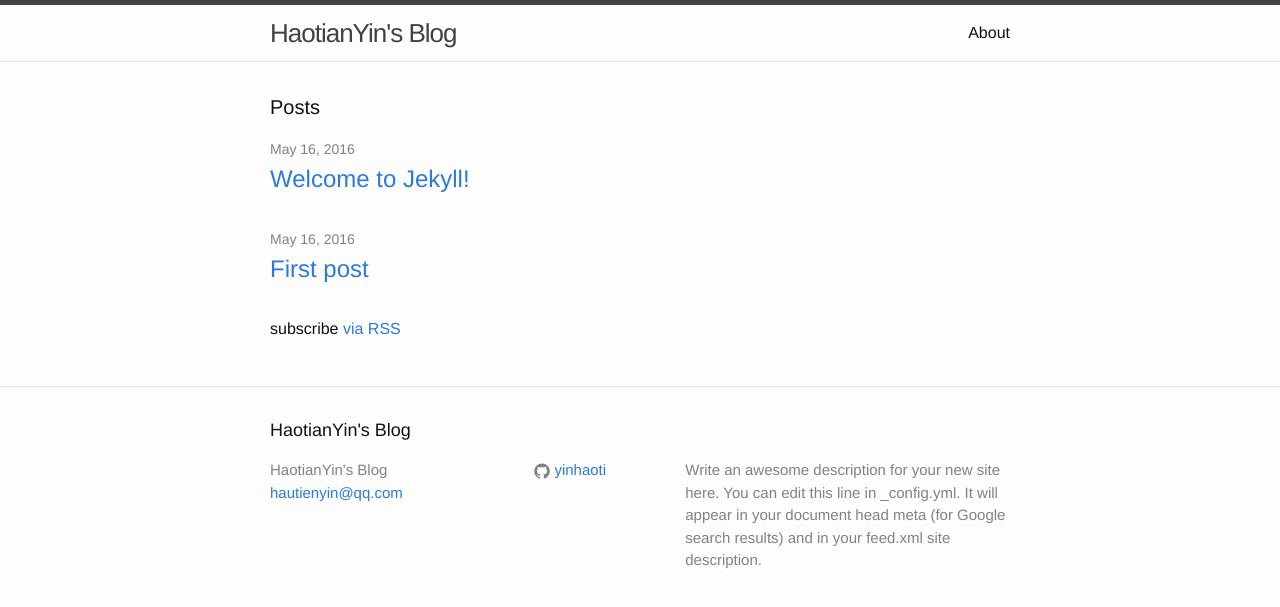
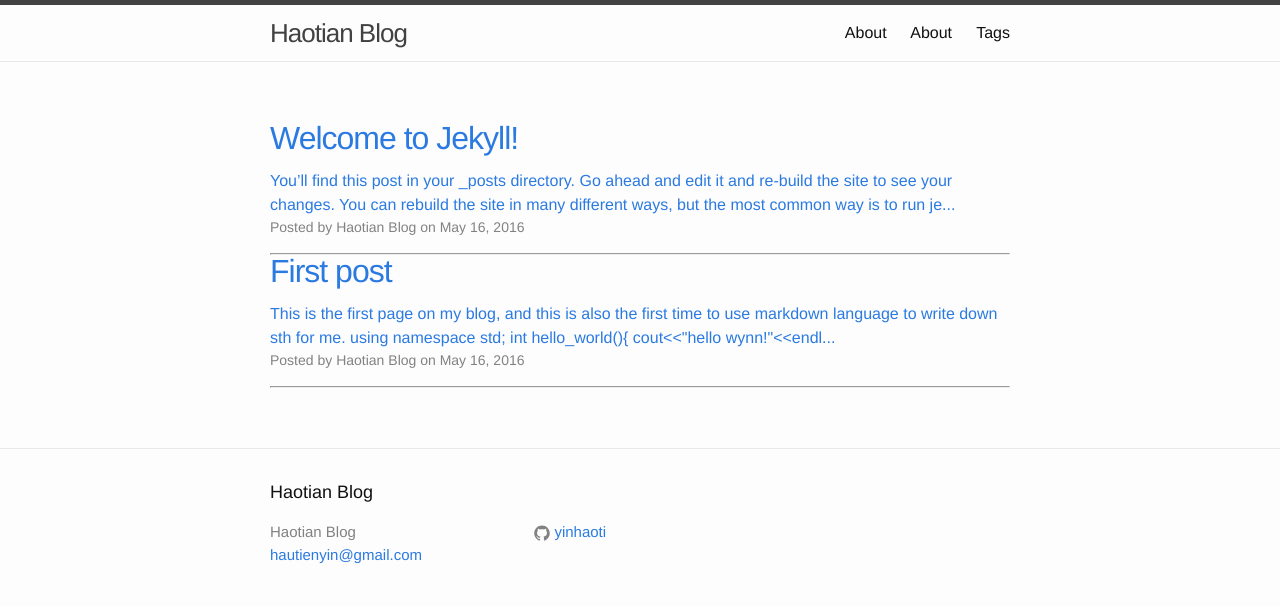
Before and after one commit to yinhaoti/yinhaoti.github.io, a Jekyll site: the page built from index.html, in a window 1280 px wide. Shown: the top 607 px of the page. Built offline with Jekyll 4.4.1, drawn with Linux system fonts in a browser that asks for light colours; the list of posts is cut into pages by our own code.

Commit message:
theme update

```diff
--- a/_config.yml
+++ b/_config.yml
@@ -1,21 +1,91 @@
-# Welcome to Jekyll!
-#
-# This config file is meant for settings that affect your whole blog, values
-# which you are expected to set up once and rarely need to edit after that.
-# For technical reasons, this file is *NOT* reloaded automatically when you use
-# 'jekyll serve'. If you change this file, please restart the server process.
+# Site settings
+title: Haotian Blog
+SEOTitle: 殷昊天的博客 | Haotian Blog
+header-img: img/home-bg.jpg
+email: hautienyin@gmail.com
+description: ""
+keyword: ""
+url: "http://yinhaoti.github.io"              # your host, for absolute URL
+#baseurl: "/huxblog-boilerplate"         # for example, '/blog' if your blog hosted on 'host/blog'
 
-# Site settings
-title: HaotianYin's Blog
-email: hautienyin@qq.com
-description: > # this means to ignore newlines until "baseurl:"
-  Write an awesome description for your new site here. You can edit this
-  line in _config.yml. It will appear in your document head meta (for
-  Google search results) and in your feed.xml site description.
-baseurl: "" # the subpath of your site, e.g. /blog
-url: "http://yourdomain.com" # the base hostname & protocol for your site
-#twitter_username: jekyllrb
-github_username:  yinhaoti
+
+
+# SNS settings
+RSS: false
+weibo_username:     haotiancn
+#zhihu_username:
+github_username:    yinhaoti
+#twitter_username:  huxpro
+#facebook_username:
+
+
 
 # Build settings
+# from 2016, 'pygments' is unsupported on GitHub Pages. Use 'rouge' for highlighting instead.
+highlighter: rouge
+permalink: pretty
+paginate: 10
+exclude: ["less","node_modules","Gruntfile.js","package.json","README.md"]
+anchorjs: true                          # if you want to customize anchor. check out line:181 of `post.html`
+
+
+
+# Gems
+# from PR#40, to support local preview for Jekyll 3.0
+gems: [jekyll-paginate]
+
+
+
+# Markdown settings
+# replace redcarpet to kramdown,
+# although redcarpet can auto highlight code, the lack of header-id make the catalog impossible, so I switch to kramdown
+# document: http://jekyllrb.com/docs/configuration/#kramdown
 markdown: kramdown
+kramdown:
+  input: GFM                            # use Github Flavored Markdown !important
+
+
+
+# Disqus settings
+#disqus_username: _your_disqus_short_name_
+
+# Duoshuo settings
+duoshuo_username: huxblog
+# Share component is depend on Comment so we can NOT use share only.
+duoshuo_share: true                     # set to false if you want to use Comment without Sharing
+
+
+
+
+# Analytics settings
+# Baidu Analytics
+ba_track_id: 48eb767c593bdf31acc498800de34e16
+# Google Analytics
+#ga_track_id: 'UA-49627206-1'            # Format: UA-xxxxxx-xx
+#ga_domain: huangxuan.me
+
+
+
+# Sidebar settings
+sidebar: true                           # whether or not using Sidebar.
+sidebar-about-description: "把陷入困境的心当做饭一样咀嚼吧  反正人生都是要由你自己来消化的"
+sidebar-avatar: /img/avatar-haotian.jpg      # use absolute URL, seeing it's used in both `/` and `/about/`
+
+
+
+# Featured Tags
+featured-tags: true                     # whether or not using Feature-Tags
+featured-condition-size: 1              # A tag will be featured if the size of it is more than this condition value
+
+
+
+# Friends
+friends: [
+    {
+        title: "Hux Blog",
+        href: ""
+    },{
+        title: "You can be my friends",
+        href: "#"
+    }
+]
--- a/feed.xml
+++ b/feed.xml
@@ -7,7 +7,7 @@
     <title>{{ site.title | xml_escape }}</title>
     <description>{{ site.description | xml_escape }}</description>
     <link>{{ site.url }}{{ site.baseurl }}/</link>
-    <atom:link href="{{ "/feed.xml" | prepend: site.baseurl | prepend: site.url }}" rel="self" type="application/rss+xml"/>
+    <atom:link href="{{ "/feed.xml" | prepend: site.baseurl | prepend: site.url }}" rel="self" type="application/rss+xml" />
     <pubDate>{{ site.time | date_to_rfc822 }}</pubDate>
     <lastBuildDate>{{ site.time | date_to_rfc822 }}</lastBuildDate>
     <generator>Jekyll v{{ jekyll.version }}</generator>
--- a/index.html
+++ b/index.html
@@ -1,23 +1,42 @@
 ---
-layout: default
+layout: page
+description: "Boilerplate of Hux Blog"
 ---
 
-<div class="home">
+{% for post in paginator.posts %}
+<div class="post-preview">
+    <a href="{{ post.url | prepend: site.baseurl }}">
+        <h2 class="post-title">
+            {{ post.title }}
+        </h2>
+        {% if post.subtitle %}
+        <h3 class="post-subtitle">
+            {{ post.subtitle }}
+        </h3>
+        {% endif %}
+        <div class="post-content-preview">
+            {{ post.content | strip_html | truncate:200 }}
+        </div>
+    </a>
+    <p class="post-meta">
+        Posted by {% if post.author %}{{ post.author }}{% else %}{{ site.title }}{% endif %} on {{ post.date | date: "%B %-d, %Y" }}
+    </p>
+</div>
+<hr>
+{% endfor %}
 
-  <h1 class="page-heading">Posts</h1>
-
-  <ul class="post-list">
-    {% for post in site.posts %}
-      <li>
-        <span class="post-meta">{{ post.date | date: "%b %-d, %Y" }}</span>
-
-        <h2>
-          <a class="post-link" href="{{ post.url | prepend: site.baseurl }}">{{ post.title }}</a>
-        </h2>
-      </li>
-    {% endfor %}
-  </ul>
-
-  <p class="rss-subscribe">subscribe <a href="{{ "/feed.xml" | prepend: site.baseurl }}">via RSS</a></p>
-
-</div>
+<!-- Pager -->
+{% if paginator.total_pages > 1 %}
+<ul class="pager">
+    {% if paginator.previous_page %}
+    <li class="previous">
+        <a href="{{ paginator.previous_page_path | prepend: site.baseurl | replace: '//', '/' }}">&larr; Newer Posts</a>
+    </li>
+    {% endif %}
+    {% if paginator.next_page %}
+    <li class="next">
+        <a href="{{ paginator.next_page_path | prepend: site.baseurl | replace: '//', '/' }}">Older Posts &rarr;</a>
+    </li>
+    {% endif %}
+</ul>
+{% endif %}
```
Also changed, not shown: 404.html (added, +25 -0 lines), Gruntfile.js (added, +73 -0 lines), README.zh.md (added, +231 -0 lines), about.html (added, +127 -0 lines), package.json (added, +22 -0 lines), tags.html (added, +64 -0 lines), README.md (added).
